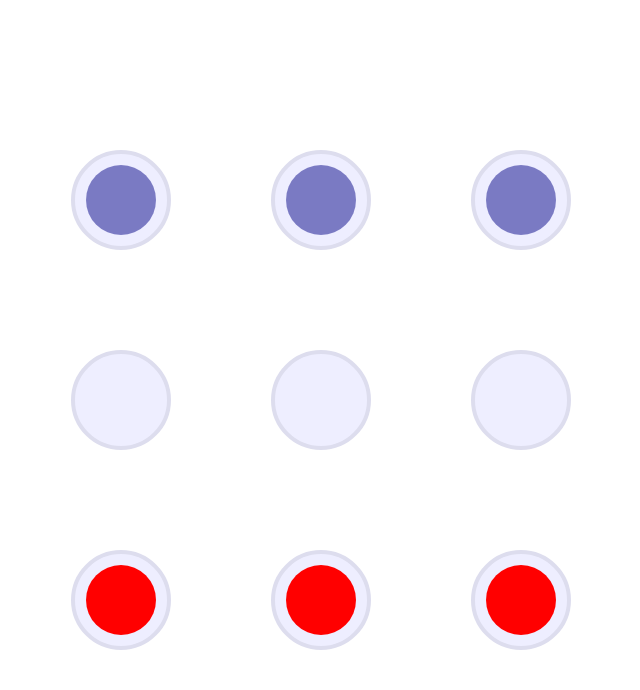
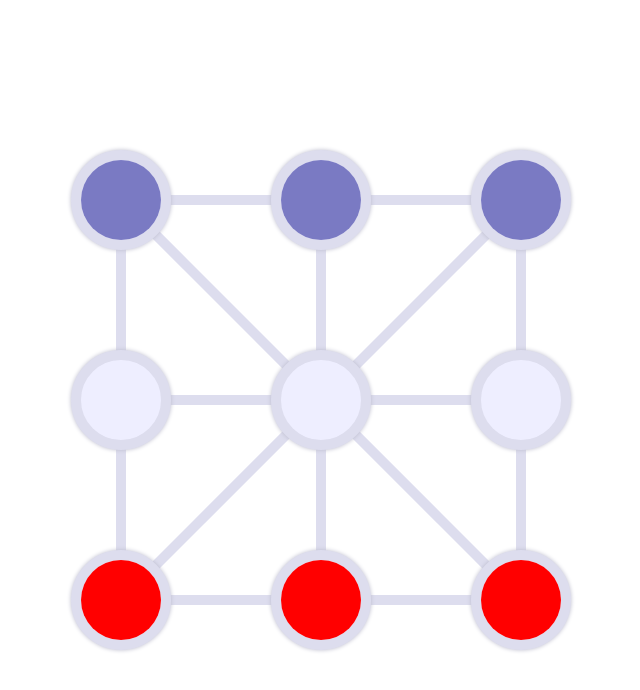
Before and after one commit to rsilivestr/3-in-line, a Next.js app: page / in a window 1280 px wide. Shown: the top 690 px of the page, without its empty margins (319-959 px from the left). Built offline with nearby package versions, Linux system fonts and the light colour scheme.

Commit message:
Style tracks

```diff
--- a/src/components/Cell/styled.ts
+++ b/src/components/Cell/styled.ts
@@ -3,5 +3,6 @@ import styled from '@emotion/styled';
 export const Cell = styled.div`
   background-color: #eef;
   border-radius: 100%;
-  border: 4px solid #dde;
+  border: 10px solid #dde;
+  box-shadow: 0 0 4px #bbc;
 `;
--- a/src/components/Chip/index.tsx
+++ b/src/components/Chip/index.tsx
@@ -6,27 +6,28 @@ import { Crown } from 'components/Crown';
 import * as S from './styled';
 
 type Props = {
-  active: boolean;
   color: string;
+  isActive: boolean;
   isEmpowered: boolean;
   isSelected: boolean;
+  isWinner: boolean;
   position: number;
-  winner: boolean;
   onClick: () => void;
 };
 
 export const Chip: React.FC<Props> = ({
-  active,
   color,
+  isActive,
   isEmpowered,
   isSelected,
+  isWinner,
   position,
-  winner,
   onClick,
 }) => {
-  const borderColor = isSelected ? 'lightgreen' : 'transparent';
-  const filter = active || winner ? undefined : 'grayscale(0.5)';
-  const opacity = active || winner ? 1 : 0.5;
+  // eslint-disable-next-line no-nested-ternary
+  const borderColor = isWinner ? '#fe4' : isSelected ? 'lightgreen' : 'transparent';
+  const filter = isActive || isWinner ? undefined : 'grayscale(0.5)';
+  const opacity = isActive || isWinner ? 1 : 0.5;
   const tx = Math.floor((position - 1) / 3) * 200;
   const ty = ((position - 1) % 3) * 200;
   const transform = `translate(${ty}%, ${tx}%)`;
@@ -38,7 +39,7 @@ export const Chip: React.FC<Props> = ({
       transform: ${transform} scale(4);
     }
     100% {
-      transform: ${transform} scale(1.5);
+      transform: ${transform} scale(1);
     }
   `;
 
@@ -47,7 +48,7 @@ export const Chip: React.FC<Props> = ({
     animation-fill-mode: forwards;
   `;
 
-  const Element = winner ? AnimatedChip : S.Chip;
+  const Element = isWinner ? AnimatedChip : S.Chip;
 
   return (
     <Element
@@ -57,6 +58,7 @@ export const Chip: React.FC<Props> = ({
         filter,
         opacity,
         transform,
+        zIndex: isWinner ? 5 : 1,
       }}
       onClick={onClick}
     >
--- a/src/components/Chip/styled.ts
+++ b/src/components/Chip/styled.ts
@@ -4,14 +4,14 @@ export const Chip = styled.div<{ $color: string }>`
   position: absolute;
   width: 100px;
   height: 100px;
-  padding: 15px;
+  padding: 10px;
   display: flex;
   align-items: center;
   justify-content: center;
   border-radius: 100%;
   background-color: ${({ $color }) => $color};
   background-clip: padding-box;
-  border: 15px solid transparent;
+  border: 10px solid transparent;
   transition: all 200ms;
 
   &:hover {
--- a/src/components/Game/index.tsx
+++ b/src/components/Game/index.tsx
@@ -2,8 +2,10 @@ import { useEffect, useRef, useState } from 'react';
 
 import { Cell } from 'components/Cell';
 import { Chip } from 'components/Chip';
+import { Track } from 'components/Track';
 import {
   CELLS,
+  TRACKS,
   INITIAL_CHIPS,
   BLUE,
   RED,
@@ -16,6 +18,18 @@ import {
 import * as M from 'model';
 
 import * as S from './styled';
+
+const getDirection = (chip: M.Chip, from: number, to: number): M.Direction => {
+  let direction: M.Direction;
+  if (Math.abs(from - to) === 1) {
+    direction = 'neutral';
+  } else if ((from - to > 0 && chip.color === RED) || (from - to < 0 && chip.color === BLUE)) {
+    direction = 'forward';
+  } else {
+    direction = 'backward';
+  }
+  return direction;
+};
 
 const toPositions = ({ position }: M.Chip) => position;
 
@@ -52,9 +66,7 @@ export const Game = () => {
   const handleChipSelect = (chip: M.Chip) => {
     if (winner) return;
     const { id, color } = chip;
-    if (id === selectedChip?.id) {
-      setSelectedChip(null);
-    } else if (color === activeColor.current) {
+    if (id !== selectedChip?.id && color === activeColor.current) {
       setSelectedChip(chip);
     }
   };
@@ -69,14 +81,7 @@ export const Game = () => {
       const to = cellId;
 
       // Determine move direction
-      let direction: M.Direction;
-      if (Math.abs(from - to) === 1) {
-        direction = 'neutral';
-      } else if ((from - to > 0 && chipColor === RED) || (from - to < 0 && chipColor === BLUE)) {
-        direction = 'forward';
-      } else {
-        direction = 'backward';
-      }
+      const direction = getDirection(selectedChip, from, to);
       if (direction === 'backward' && !selectedChip.isEmpowered) return;
 
       // Determine if the chip will become empowered
@@ -110,6 +115,23 @@ export const Game = () => {
   return (
     <S.Root>
       <S.Grid>
+        {TRACKS.map((cells) => {
+          let isActive = false;
+          if (selectedChip) {
+            const chipPositions = chips.map(toPositions);
+            const isConnected = cells.includes(selectedChip.position);
+            const isBlocked = chipPositions.includes(cells[0]) && chipPositions.includes(cells[1]);
+            if (isConnected && !isBlocked) {
+              const from = selectedChip.position;
+              const to = cells.find((pos) => pos !== from);
+              const direction = getDirection(selectedChip, from, to!);
+              if (direction !== 'backward' || selectedChip.isEmpowered) {
+                isActive = true;
+              }
+            }
+          }
+          return <Track cells={cells} isActive={isActive} />;
+        })}
         {CELLS.map(({ id }) => (
           <Cell key={id} onClick={() => handleCellClick(id)} />
         ))}
@@ -118,12 +140,12 @@ export const Game = () => {
           return (
             <Chip
               key={id}
-              active={color === activeColor.current}
               color={color}
+              isActive={color === activeColor.current}
               isEmpowered={isEmpowered}
               isSelected={id === selectedChip?.id}
+              isWinner={color === winner}
               position={position}
-              winner={color === winner}
               onClick={() => handleChipSelect(chip)}
             />
           );
--- a/src/components/Track/index.tsx
+++ b/src/components/Track/index.tsx
@@ -1 +1,26 @@
-export const Track = () => {};
+import * as S from './styled';
+
+type Props = {
+  cells: [number, number];
+  isActive: boolean;
+};
+
+export const Track: React.FC<Props> = ({ cells, isActive }) => {
+  const [from, to] = cells;
+  let angle = 0;
+  if (to - from === 3) {
+    angle = 90;
+  }
+  if (to - from === 4) {
+    angle = 45;
+  }
+  if (to - from === 2) {
+    angle = 135;
+  }
+  const ty = 45 + Math.floor((from - 1) / 3) * 200;
+  const tx = 50 + ((from - 1) % 3) * 200;
+  const transform = `translate(${tx}px, ${ty}px) rotate(${angle}deg)`;
+  const backgroundColor = isActive ? 'lightgreen' : '#dde';
+
+  return <S.Track style={{ backgroundColor, transform, transformOrigin: 'center left' }} />;
+};
--- /dev/null
+++ b/src/components/Track/styled.ts
@@ -0,0 +1,8 @@
+import styled from '@emotion/styled';
+
+export const Track = styled.div`
+  position: absolute;
+  width: 245px;
+  height: 10px;
+  z-index: -1;
+`;
--- a/src/data/index.ts
+++ b/src/data/index.ts
@@ -14,6 +14,25 @@ export const CELLS: M.Cell[] = [
   { id: 7, adjacent: [4, 5, 8] },
   { id: 8, adjacent: [5, 7, 9] },
   { id: 9, adjacent: [5, 6, 8] },
+];
+
+export const TRACKS: [number, number][] = [
+  [1, 2],
+  [1, 4],
+  [1, 5],
+  [2, 3],
+  [2, 5],
+  [3, 5],
+  [3, 6],
+  [4, 5],
+  [4, 7],
+  [5, 6],
+  [5, 7],
+  [5, 8],
+  [5, 9],
+  [6, 9],
+  [7, 8],
+  [8, 9],
 ];
 
 export const INITIAL_CHIPS: M.Chip[] = [
```
